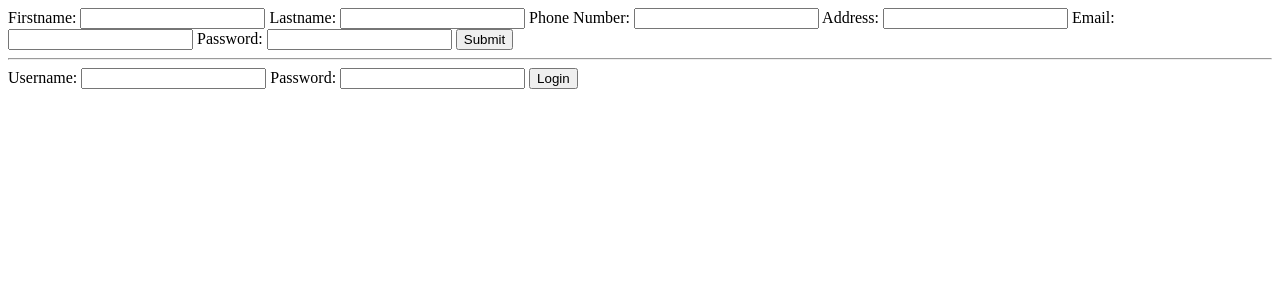
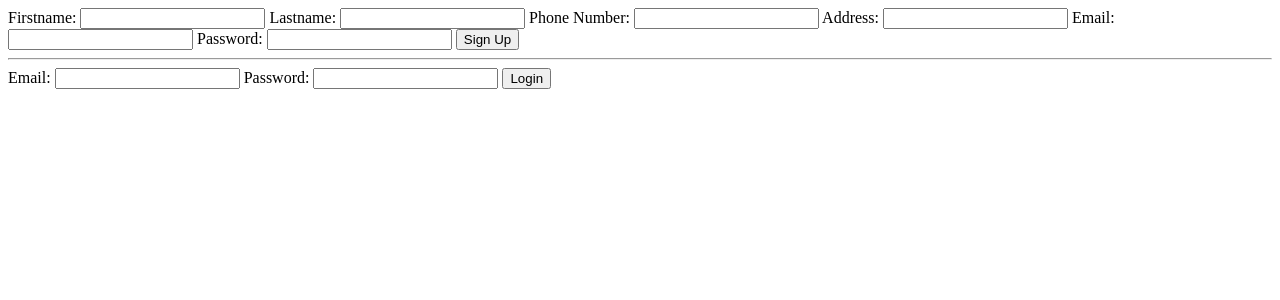
Before and after one commit to NasriLadaa/PyPie, a Django app: template pypieproject/mainapp/templates/index.html in a window 1280 px wide. Shown: the top 300 px of the page. Run offline with Django 3.2, Linux system fonts and the light colour scheme; the template is opened without the code that fills it, so the values that code supplies are empty.

Commit message:
Bug fix login feature
Bug fix login feature

```diff
--- a/pypieproject/mainapp/templates/index.html
+++ b/pypieproject/mainapp/templates/index.html
@@ -24,20 +24,20 @@
         <input type="text" name="email" id="email">
 
         <label for="password">Password: </label>
-        <input type="text" name="password" id="password">
+        <input type="password" name="password" id="password">
 
-        <input type="submit" value="Submit">
+        <input type="submit" value="Sign Up">
     </form>
 
     <hr>
 
     <form action="loginuserform" method="post">
         {% csrf_token %}
-        <label for="username">Username: </label>
-        <input type="text" name="username" id="username">
+        <label for="email">Email: </label>
+        <input type="text" name="email" id="email">
 
         <label for="password">Password: </label>
-        <input type="text" name="password" id="password">
+        <input type="password" name="password" id="password">
 
         <input type="submit" value="Login">
     </form>
```
Also changed, not shown: pypieproject/mainapp/models.py (+4 -3 lines).
